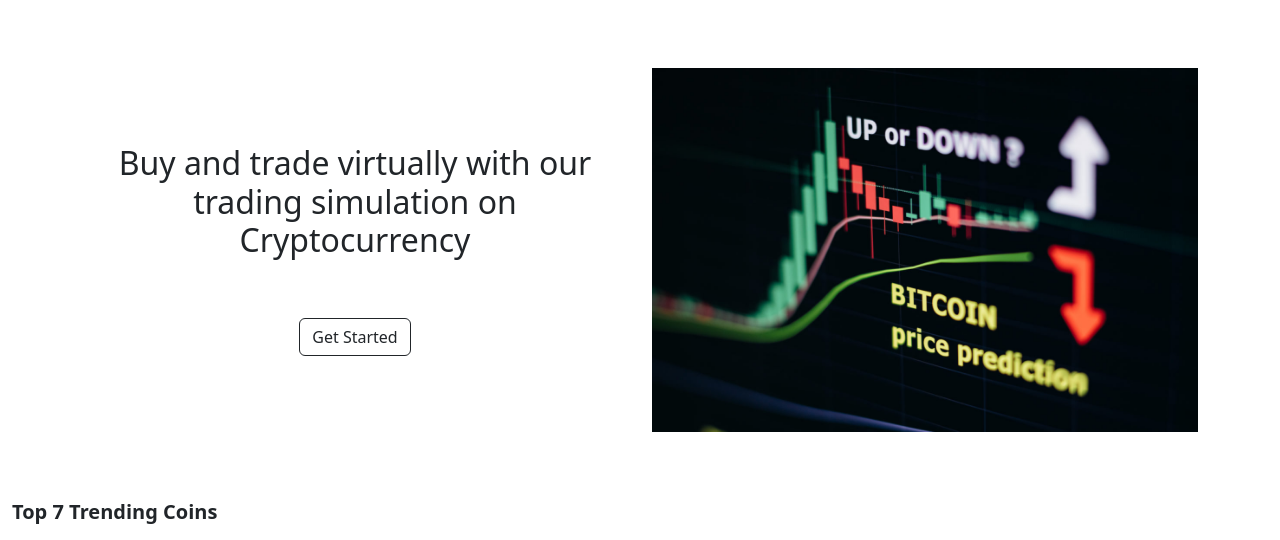
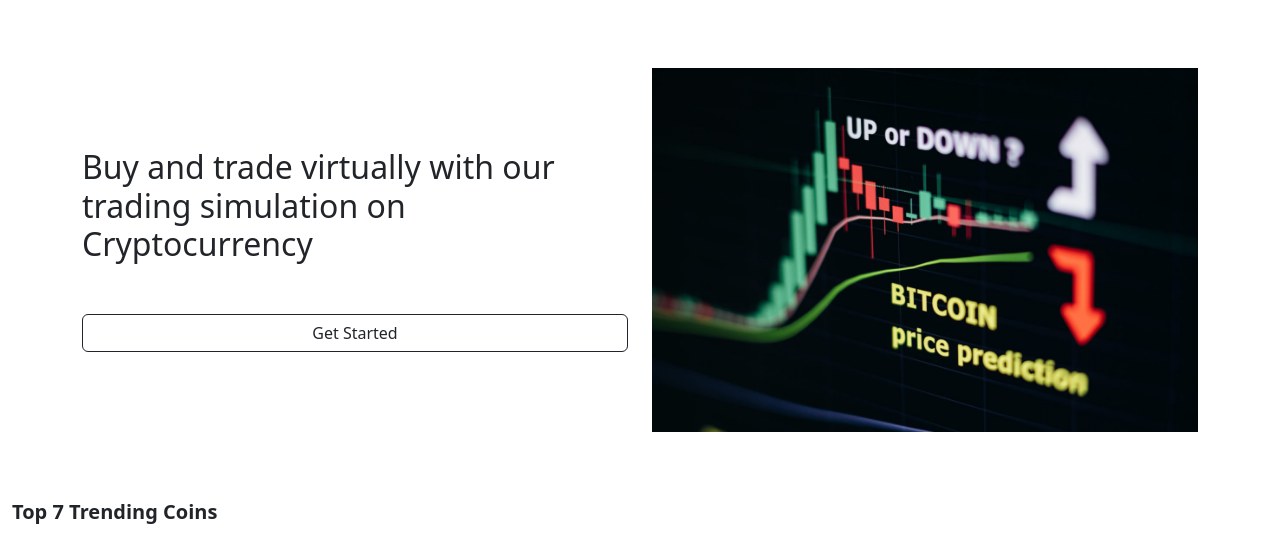
Before and after one commit to rkawk1234/crypto, a Django app: page / in a window 1280 px wide. Shown: the part 56-596 px from the top of the page. Run offline with Django 4.2, Linux system fonts and the light colour scheme; some libraries are stand-ins or nearby versions.

Commit message:
button
.

```diff
--- a/django/base/templates/base/index.html
+++ b/django/base/templates/base/index.html
@@ -41,9 +41,9 @@
 
         <div class="container">
             <div class="row" style="height: 500px;">
-                <div class="col" style="margin-top: auto; margin-bottom:auto; text-align: center;">
+                <div class="col" style="margin-top: auto; margin-bottom:auto;">
                     <h2>Buy and trade virtually with our trading simulation on Cryptocurrency</h2>
-                        <a href="signin.html" class="btn btn-outline-dark" role="button" style="margin-top:50px">Get Started</a>
+                        <a href="signin.html" class="btn btn-outline-dark" role="button" style="margin-top:50px; display: block">Get Started</a>
                 </div>
                 <div class="col" style="margin-top:auto; margin-bottom:auto;"><img src="{% static '/images/tradingsimulationHP.jpeg' %}" width="100%"></div>
             </div>
```
